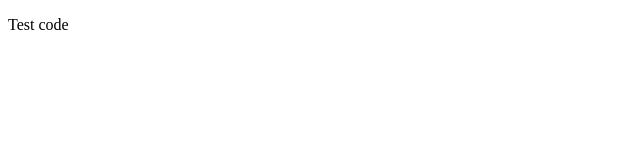
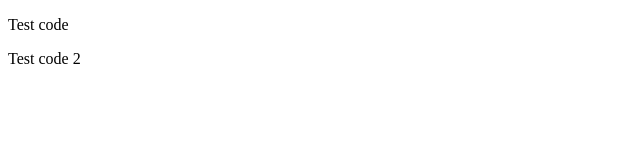
Before and after one commit to omkaruttirnaservice/java-git-lecture, a plain HTML site: page index.html in a window 1280 px wide. Shown: the full height of the page, 0-640 px from the left. Drawn offline with Linux system fonts and the light colour scheme.

Commit message:
some changes

```diff
--- a/index.html
+++ b/index.html
@@ -7,5 +7,7 @@
 	</head>
 	<body>
 		<p>Test code</p>
+
+		<p>Test code 2</p>
 	</body>
 </html>
```
